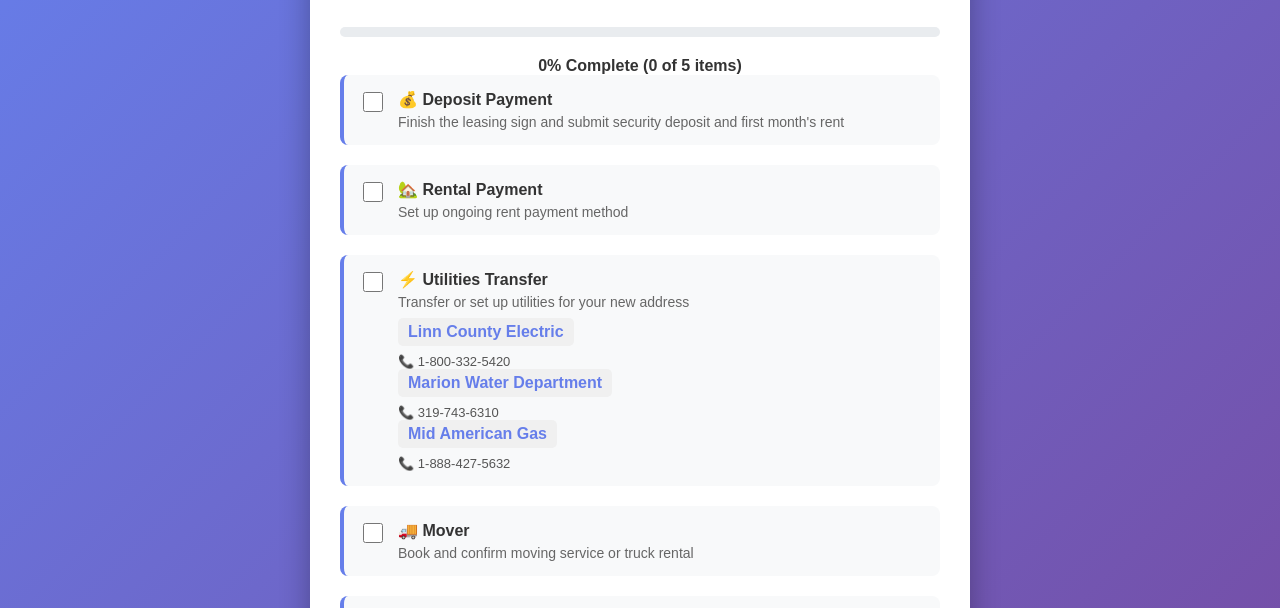
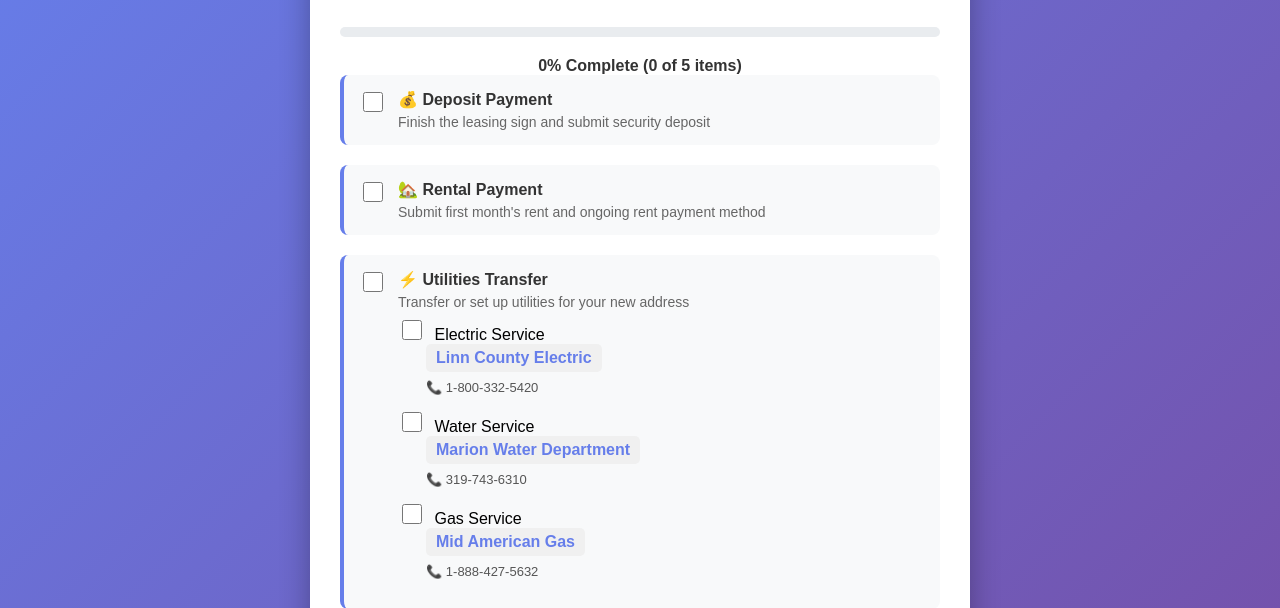
Before and after one commit to pythoncoder999/MoveInCheckList, a plain HTML site: page index.html in a window 1280 px wide. Shown: the part 118-726 px from the top of the page. Drawn offline with Linux system fonts and the light colour scheme.

Commit message:
Update index.html

```diff
--- a/index.html
+++ b/index.html
@@ -165,7 +165,7 @@
                 <input type="checkbox" id="deposit" onchange="updateProgress()">
                 <div class="item-content">
                     <div class="item-title">💰 Deposit Payment</div>
-                    <div class="item-details">Finish the leasing sign and submit security deposit and first month's rent</div>
+                    <div class="item-details">Finish the leasing sign and submit security deposit</div>
                 </div>
             </div>
         </div>
@@ -175,7 +175,7 @@
                 <input type="checkbox" id="rental" onchange="updateProgress()">
                 <div class="item-content">
                     <div class="item-title">🏡 Rental Payment</div>
-                    <div class="item-details">Set up ongoing rent payment method</div>
+                    <div class="item-details">Submit first month's rent and ongoing rent payment method</div>
                 </div>
             </div>
         </div>
@@ -187,20 +187,38 @@
                     <div class="item-title">⚡ Utilities Transfer</div>
                     <div class="item-details">Transfer or set up utilities for your new address</div>
                     <div class="utility-links">
+                        <div style="margin-bottom: 15px;">
+                            <input type="checkbox" id="electric" style="margin-right: 8px;">
+                            <label for="electric">Electric Service</label>
+                            <div style="margin-left: 28px;">
                                 <a href="https://www.linncountyrec.com/my-account/account-resources/start-stop-service" target="_blank">
                                     Linn County Electric
                                 </a>
                                 <div class="phone-number">📞 1-800-332-5420</div>
+                            </div>
+                        </div>
 
+                        <div style="margin-bottom: 15px;">
+                            <input type="checkbox" id="water" style="margin-right: 8px;">
+                            <label for="water">Water Service</label>
+                            <div style="margin-left: 28px;">
                                 <a href="http://www.cityofmarion.org/departments/water" target="_blank">
                                     Marion Water Department
                                 </a>
                                 <div class="phone-number">📞 319-743-6310</div>
+                            </div>
+                        </div>
 
+                        <div style="margin-bottom: 15px;">
+                            <input type="checkbox" id="gas" style="margin-right: 8px;">
+                            <label for="gas">Gas Service</label>
+                            <div style="margin-left: 28px;">
                                 <a href="https://www.midamericanenergy.com/moving.aspx" target="_blank">
                                     Mid American Gas
                                 </a>
                                 <div class="phone-number">📞 1-888-427-5632</div>
+                            </div>
+                        </div>
                     </div>
                 </div>
             </div>
```
Lines whose indentation alone changed are shown as unchanged.
